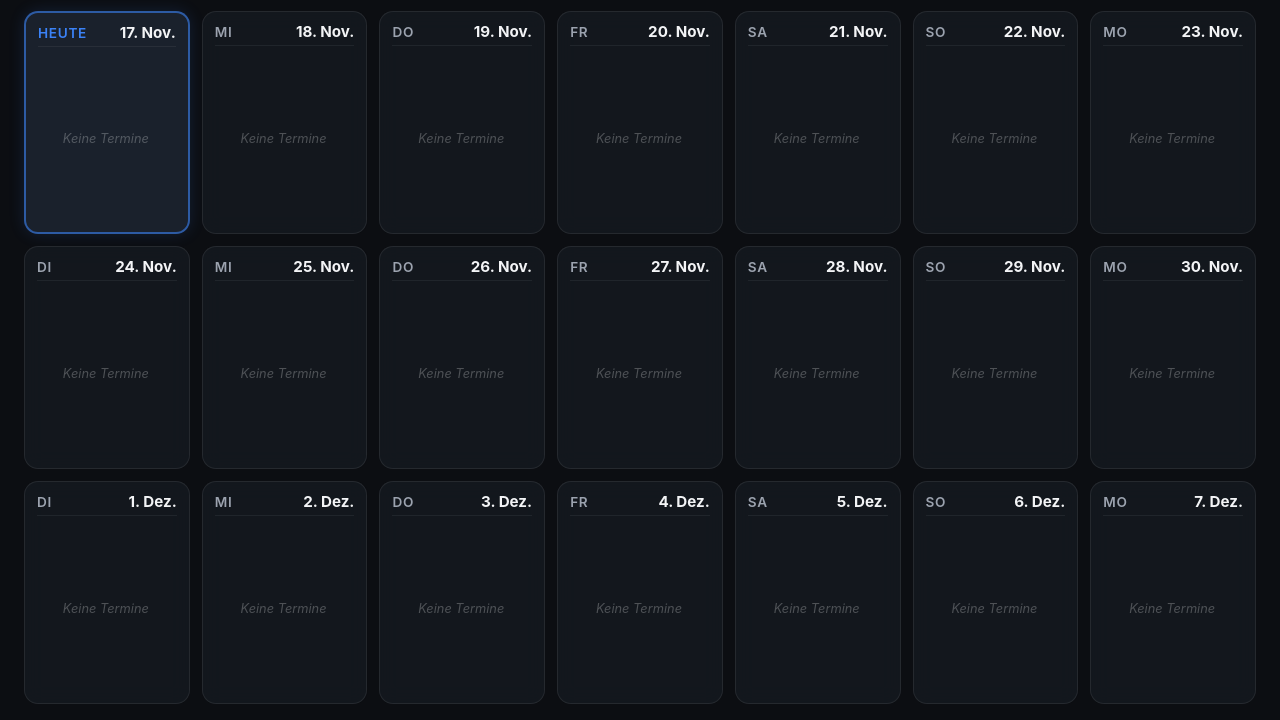
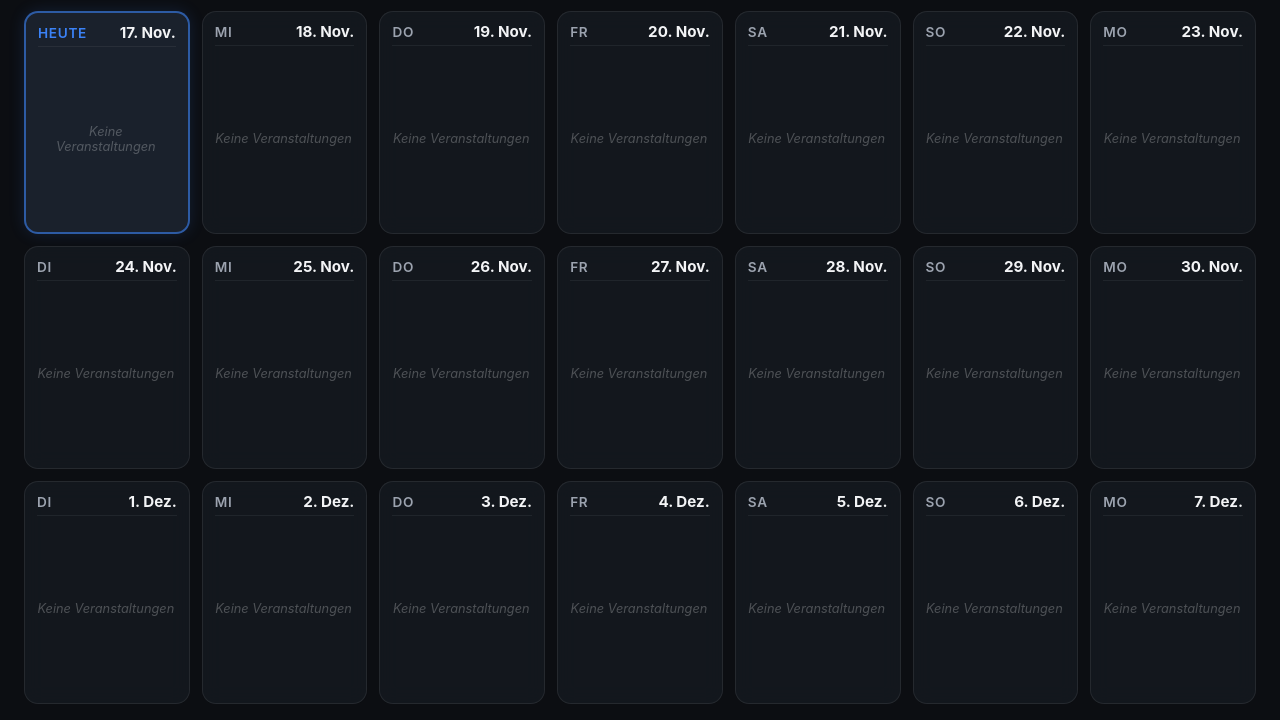
Before and after one commit to StadtpolizeiChur/Anlaesse-Uebersicht, a plain HTML site: page Kalender 3 Zeilen/index.html in a window 1280 px wide. Shown: the part 80-800 px from the top of the page. Drawn offline with Linux system fonts and the light colour scheme; no server answers.

Commit message:
Change message from 'Keine Termine' to 'Keine Veranstaltungen'

```diff
--- a/Kalender 3 Zeilen/index.html
+++ b/Kalender 3 Zeilen/index.html
@@ -350,7 +350,7 @@
                 });
 
                 if (matchingEvents.length === 0) {
-                    dayEventsList.innerHTML = `<div class="no-events">Keine Termine</div>`;
+                    dayEventsList.innerHTML = `<div class="no-events">Keine Veranstaltungen</div>`;
                 } else {
                     matchingEvents.forEach(ev => {
                         const pill = document.createElement('div');
```
